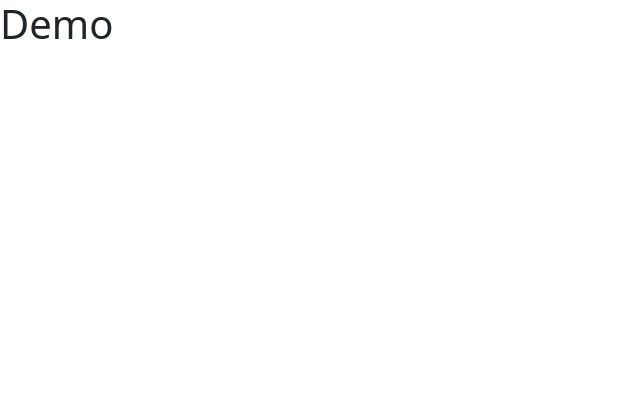
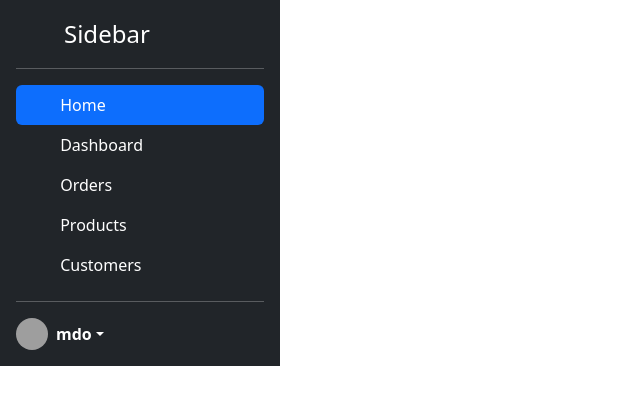
Before and after one commit to Digital-Platform-Services/my-ns-account-wiki-dev, a plain HTML site: page index.html in a window 1280 px wide. Shown: the whole page, without its empty margins (0-640 px from the left). Drawn offline with nearby package versions, Linux system fonts and the light colour scheme; grey boxes are pictures that could not be loaded.

Commit message:
Update index.html

```diff
--- a/index.html
+++ b/index.html
@@ -9,8 +9,59 @@
   </head>
 
   <body>
-    <h1>Demo</h1>
-
+	<div class="d-flex flex-column flex-shrink-0 p-3 text-white bg-dark" style="width: 280px;">
+    <a href="/" class="d-flex align-items-center mb-3 mb-md-0 me-md-auto text-white text-decoration-none">
+      <svg class="bi me-2" width="40" height="32"><use xlink:href="#bootstrap"></use></svg>
+      <span class="fs-4">Sidebar</span>
+    </a>
+    <hr>
+    <ul class="nav nav-pills flex-column mb-auto">
+      <li class="nav-item">
+        <a href="#" class="nav-link active" aria-current="page">
+          <svg class="bi me-2" width="16" height="16"><use xlink:href="#home"></use></svg>
+          Home
+        </a>
+      </li>
+      <li>
+        <a href="#" class="nav-link text-white">
+          <svg class="bi me-2" width="16" height="16"><use xlink:href="#speedometer2"></use></svg>
+          Dashboard
+        </a>
+      </li>
+      <li>
+        <a href="#" class="nav-link text-white">
+          <svg class="bi me-2" width="16" height="16"><use xlink:href="#table"></use></svg>
+          Orders
+        </a>
+      </li>
+      <li>
+        <a href="#" class="nav-link text-white">
+          <svg class="bi me-2" width="16" height="16"><use xlink:href="#grid"></use></svg>
+          Products
+        </a>
+      </li>
+      <li>
+        <a href="#" class="nav-link text-white">
+          <svg class="bi me-2" width="16" height="16"><use xlink:href="#people-circle"></use></svg>
+          Customers
+        </a>
+      </li>
+    </ul>
+    <hr>
+    <div class="dropdown">
+      <a href="#" class="d-flex align-items-center text-white text-decoration-none dropdown-toggle" id="dropdownUser1" data-bs-toggle="dropdown" aria-expanded="false">
+        <img src="https://github.com/mdo.png" alt="" width="32" height="32" class="rounded-circle me-2">
+        <strong>mdo</strong>
+      </a>
+      <ul class="dropdown-menu dropdown-menu-dark text-small shadow" aria-labelledby="dropdownUser1">
+        <li><a class="dropdown-item" href="#">New project...</a></li>
+        <li><a class="dropdown-item" href="#">Settings</a></li>
+        <li><a class="dropdown-item" href="#">Profile</a></li>
+        <li><hr class="dropdown-divider"></li>
+        <li><a class="dropdown-item" href="#">Sign out</a></li>
+      </ul>
+    </div>
+  </div>
     <script src="https://cdn.jsdelivr.net/npm/bootstrap@5.3.0/dist/js/bootstrap.bundle.min.js" integrity="sha384-geWF76RCwLtnZ8qwWowPQNguL3RmwHVBC9FhGdlKrxdiJJigb/j/68SIy3Te4Bkz" crossorigin="anonymous"></script>
   </body>
 </html>
```
